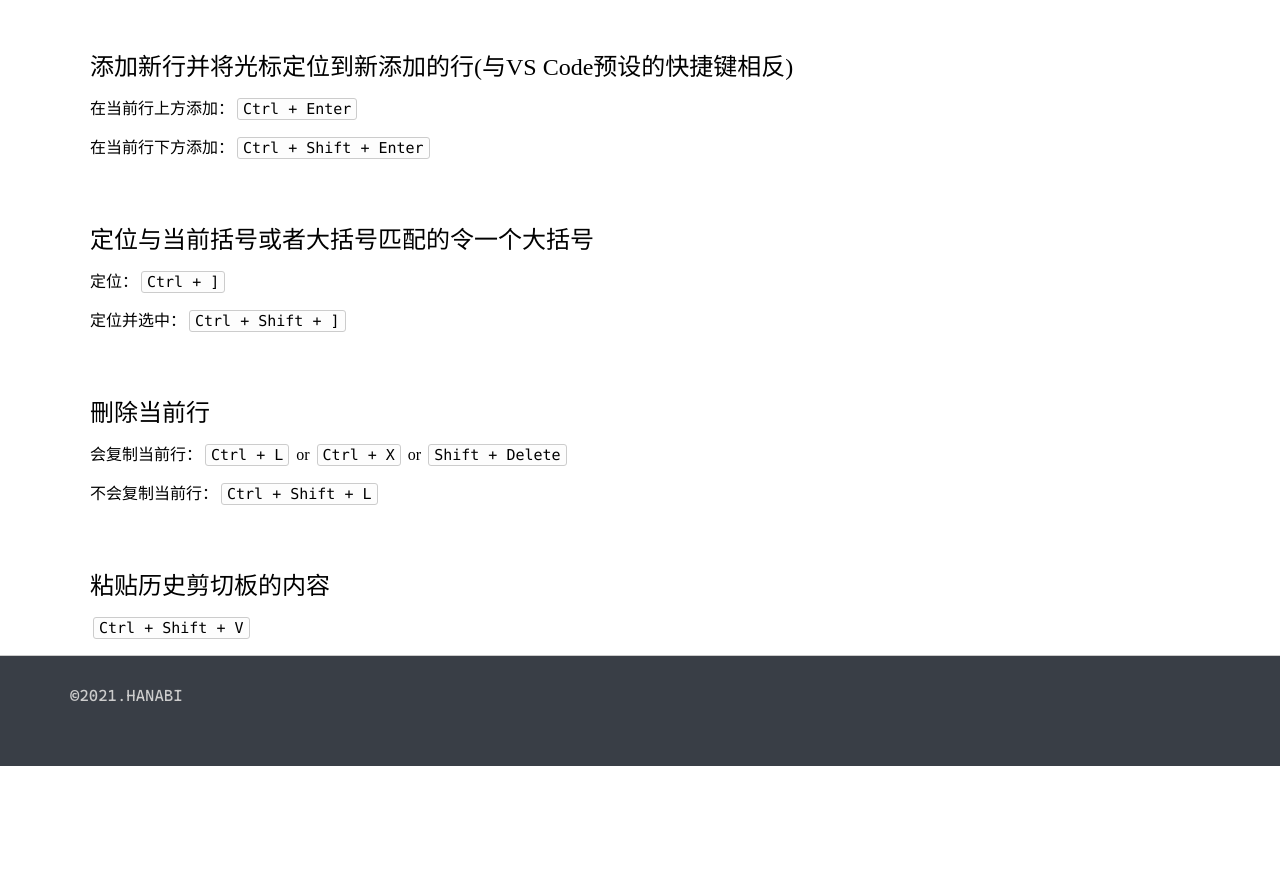
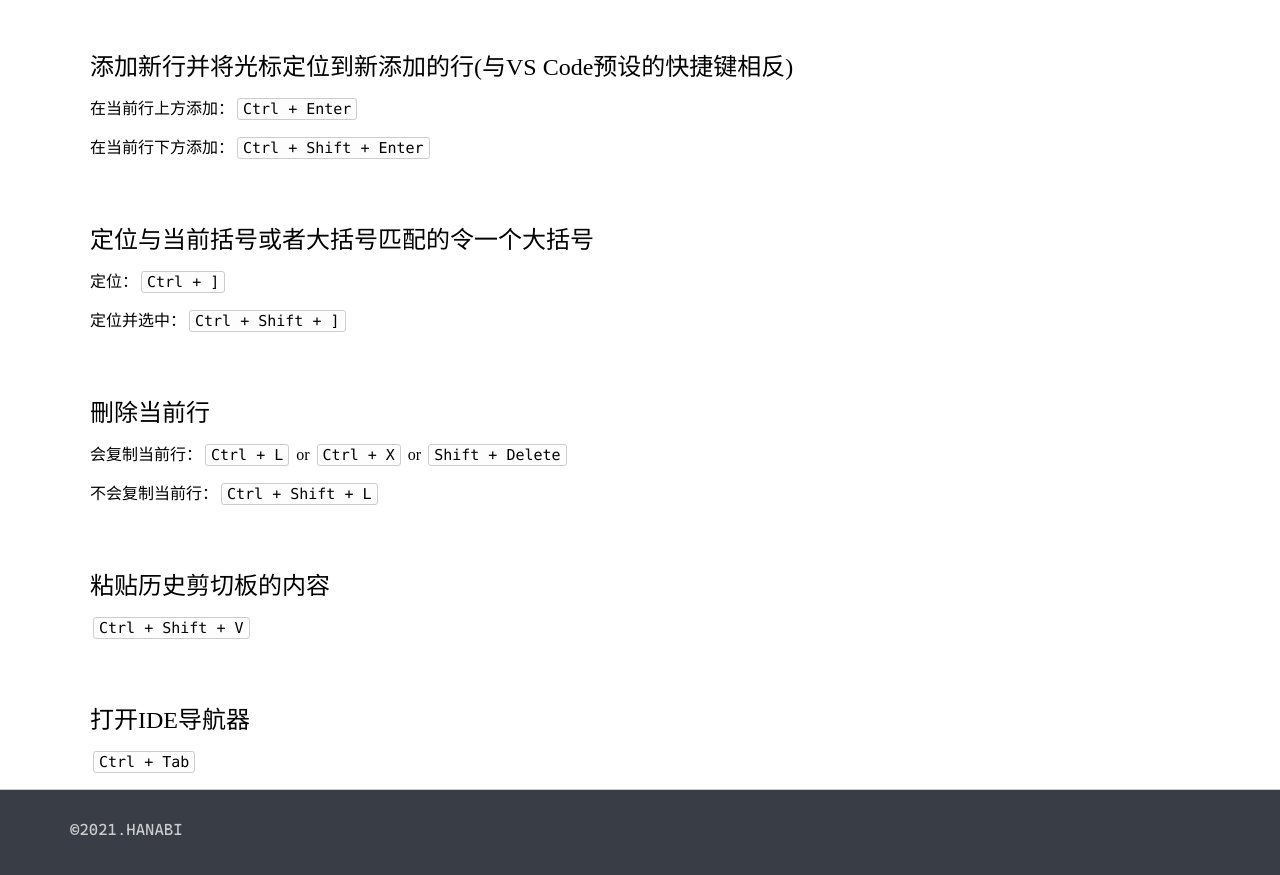
Before and after one commit to KamenRiderKuuga/kamenriderkuuga.github.io, a Jekyll site: the page built from _posts/2020-05-30-VS-1.md, in a window 1280 px wide and 900 px high, scrolled down 5481 px. Shown: the top 875 px of the window. Built offline with Jekyll 4.4.1, drawn with Linux system fonts in a browser that asks for light colours; before the commit the page ends 6247 px from its top, so only the background shows below that.

Commit message:
feat: add some note about visual studio shortcut

```diff
--- a/_posts/2020-05-30-VS-1.md
+++ b/_posts/2020-05-30-VS-1.md
@@ -122,3 +122,7 @@ dotnet dev-certs https --trust
 ## 粘贴历史剪切板的内容
 
 `Ctrl + Shift + V`
+
+## 打开IDE导航器
+
+`Ctrl + Tab`
```
